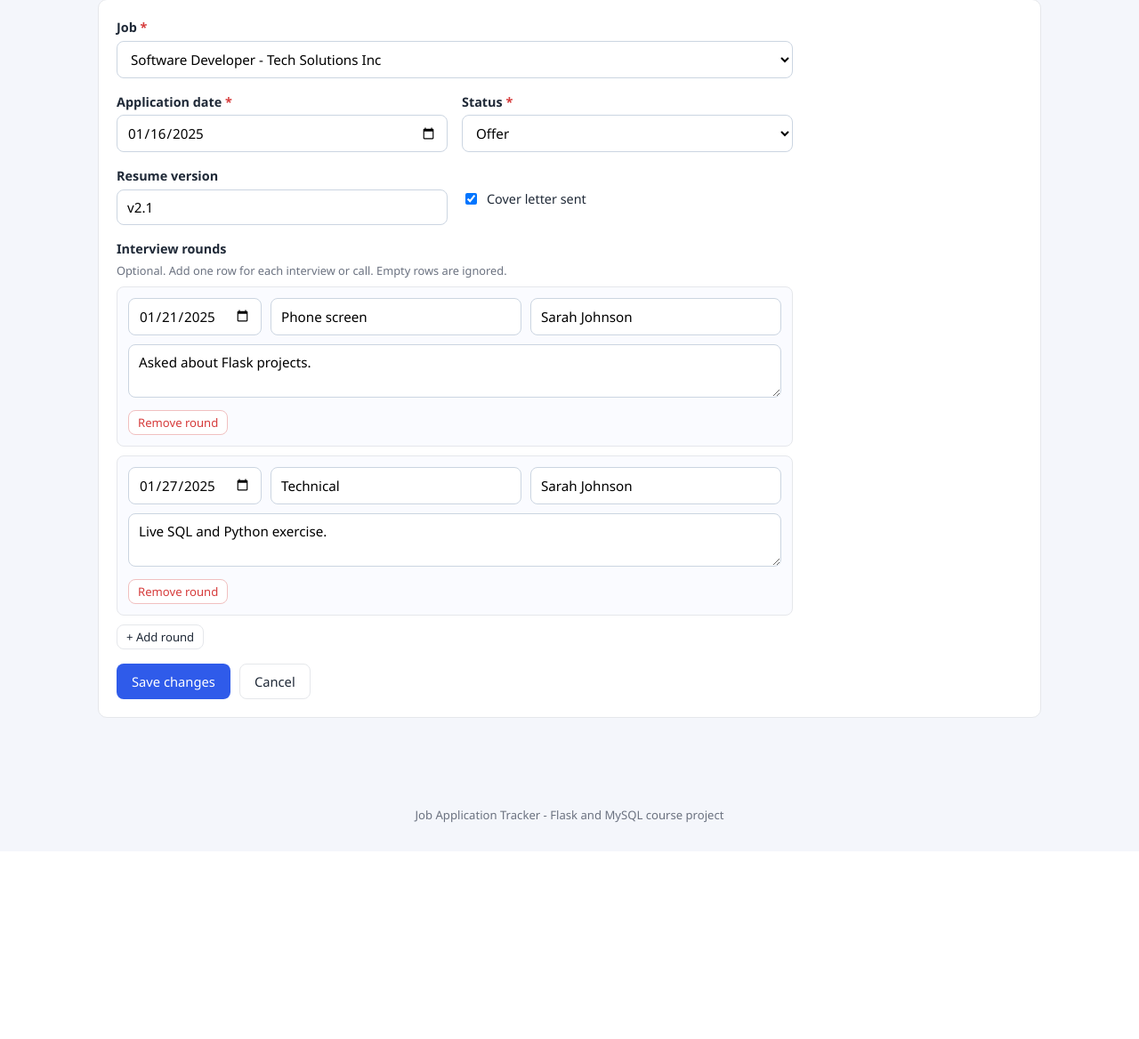
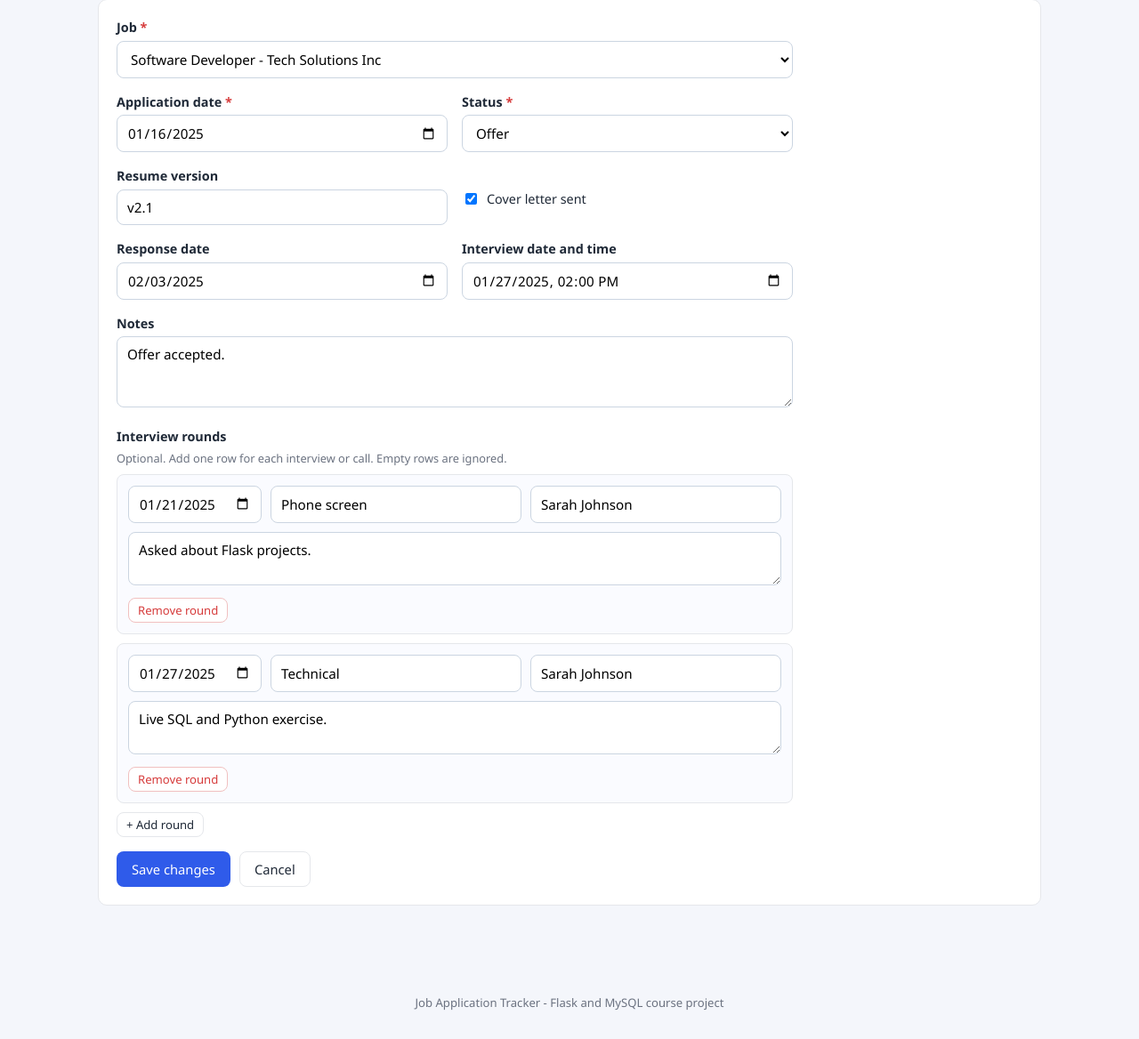
Before and after one commit to makakomateus/job-application-tracker, a Flask app: page /applications/1/edit in a window 1280 px wide. Shown: the part 145-1313 px from the top of the page at 89% size. Before the commit the page ends 1070 px from the top, so only its background shows below. Run offline with Flask 3, Linux system fonts and the light colour scheme; data comes from the database, SQL or seed files in the repository.

Commit message:
Add new job and application fields to forms

```diff
--- a/app.py
+++ b/app.py
@@ -56,6 +56,20 @@ def get_date(form, name, label, errors, required=False):
     except ValueError:
         errors.append(f"{label} must be a valid date (YYYY-MM-DD).")
         return None
+
+
+def get_datetime(form, name, label, errors):
+    """Parse an optional datetime-local field (YYYY-MM-DDTHH:MM) and return a datetime or None."""
+    raw = (form.get(name) or "").strip()
+    if not raw:
+        return None
+    for fmt in ("%Y-%m-%dT%H:%M", "%Y-%m-%dT%H:%M:%S", "%Y-%m-%d %H:%M:%S", "%Y-%m-%d %H:%M"):
+        try:
+            return datetime.strptime(raw, fmt)
+        except ValueError:
+            continue
+    errors.append(f"{label} must be a valid date and time.")
+    return None
 
 
 def get_int(form, name, label, errors, minimum=0):
@@ -217,11 +231,13 @@ def parse_job_form(form):
     data = {
         "company_id": get_company_id(form, errors),
         "job_title": get_text(form, "job_title", "Job title", 100, errors, required=True),
+        "job_description": get_text(form, "job_description", "Job description", 5000, errors),
         "job_type": get_choice(form, "job_type", "Job type", JOB_TYPES, errors),
         "salary_min": get_int(form, "salary_min", "Minimum salary", errors),
         "salary_max": get_int(form, "salary_max", "Maximum salary", errors),
         "job_url": get_url(form, "job_url", "Job URL", 300, errors),
         "date_posted": get_date(form, "date_posted", "Date posted", errors),
+        "is_active": form.get("is_active") == "on",
         "requirements": split_skills(form.get("requirements")),
     }
     low, high = data["salary_min"], data["salary_max"]
@@ -260,7 +276,7 @@ def job_new():
         db.create_job(data)
         flash(f"Job '{data['job_title']}' was added.", "success")
         return redirect(url_for("jobs"))
-    preset = {"company_id": request.args.get("company_id", type=int)}
+    preset = {"company_id": request.args.get("company_id", type=int), "is_active": True}
     return render_template("job_form.html", **job_form_context(preset, "new"))
 
 
@@ -351,7 +367,10 @@ def parse_application_form(form):
         "status": get_choice(form, "status", "Status", STATUSES, errors, required=True),
         "resume_version": get_text(form, "resume_version", "Resume version", 50, errors),
         "cover_letter_sent": form.get("cover_letter_sent") == "on",
+        "response_date": get_date(form, "response_date", "Response date", errors),
+        "interview_date": get_datetime(form, "interview_date", "Interview date", errors),
         "interview_data": {"rounds": rounds} if rounds else None,
+        "notes": get_text(form, "notes", "Notes", 5000, errors),
     }
     return data, errors
 
@@ -406,6 +425,9 @@ def application_edit(application_id):
         flash("Application was updated.", "success")
         return redirect(url_for("applications"))
     rounds = (application["interview_data"] or {}).get("rounds", [])
+    if application["interview_date"]:
+        # datetime-local inputs want YYYY-MM-DDTHH:MM
+        application["interview_date"] = application["interview_date"].strftime("%Y-%m-%dT%H:%M")
     return render_template("application_form.html", **application_form_context(
         application, rounds, "edit", application_id))
 
--- a/database.py
+++ b/database.py
@@ -182,24 +182,25 @@ def job_choices():
 
 def create_job(data):
     new_id, _ = execute(
-        """INSERT INTO jobs (company_id, job_title, job_type, salary_min, salary_max,
-                             job_url, date_posted, requirements)
-           VALUES (%s, %s, %s, %s, %s, %s, %s, %s)""",
-        (data["company_id"], data["job_title"], data["job_type"], data["salary_min"],
-         data["salary_max"], data["job_url"], data["date_posted"],
-         encode_json(data["requirements"])),
+        """INSERT INTO jobs (company_id, job_title, job_description, job_type, salary_min,
+                             salary_max, job_url, date_posted, is_active, requirements)
+           VALUES (%s, %s, %s, %s, %s, %s, %s, %s, %s, %s)""",
+        (data["company_id"], data["job_title"], data["job_description"], data["job_type"],
+         data["salary_min"], data["salary_max"], data["job_url"], data["date_posted"],
+         data["is_active"], encode_json(data["requirements"])),
     )
     return new_id
 
 
 def update_job(job_id, data):
     execute(
-        """UPDATE jobs SET company_id = %s, job_title = %s, job_type = %s, salary_min = %s,
-                  salary_max = %s, job_url = %s, date_posted = %s, requirements = %s
+        """UPDATE jobs SET company_id = %s, job_title = %s, job_description = %s, job_type = %s,
+                  salary_min = %s, salary_max = %s, job_url = %s, date_posted = %s,
+                  is_active = %s, requirements = %s
            WHERE job_id = %s""",
-        (data["company_id"], data["job_title"], data["job_type"], data["salary_min"],
-         data["salary_max"], data["job_url"], data["date_posted"],
-         encode_json(data["requirements"]), job_id),
+        (data["company_id"], data["job_title"], data["job_description"], data["job_type"],
+         data["salary_min"], data["salary_max"], data["job_url"], data["date_posted"],
+         data["is_active"], encode_json(data["requirements"]), job_id),
     )
 
 
@@ -242,10 +243,12 @@ def get_application(application_id):
 def create_application(data):
     new_id, _ = execute(
         """INSERT INTO applications (job_id, application_date, status, resume_version,
-                                     cover_letter_sent, interview_data)
-           VALUES (%s, %s, %s, %s, %s, %s)""",
+                                     cover_letter_sent, response_date, interview_date,
+                                     interview_data, notes)
+           VALUES (%s, %s, %s, %s, %s, %s, %s, %s, %s)""",
         (data["job_id"], data["application_date"], data["status"], data["resume_version"],
-         data["cover_letter_sent"], encode_json(data["interview_data"])),
+         data["cover_letter_sent"], data["response_date"], data["interview_date"],
+         encode_json(data["interview_data"]), data["notes"]),
     )
     return new_id
 
@@ -253,10 +256,12 @@ def create_application(data):
 def update_application(application_id, data):
     execute(
         """UPDATE applications SET job_id = %s, application_date = %s, status = %s,
-                  resume_version = %s, cover_letter_sent = %s, interview_data = %s
+                  resume_version = %s, cover_letter_sent = %s, response_date = %s,
+                  interview_date = %s, interview_data = %s, notes = %s
            WHERE application_id = %s""",
         (data["job_id"], data["application_date"], data["status"], data["resume_version"],
-         data["cover_letter_sent"], encode_json(data["interview_data"]), application_id),
+         data["cover_letter_sent"], data["response_date"], data["interview_date"],
+         encode_json(data["interview_data"]), data["notes"], application_id),
     )
 
 
--- a/static/style.css
+++ b/static/style.css
@@ -166,7 +166,7 @@ form.stacked { max-width: 760px; }
 .field .hint { color: var(--muted); font-size: 0.8rem; margin-top: 3px; }
 .req { color: var(--danger); }
 input[type=text], input[type=email], input[type=url], input[type=number],
-input[type=date], select, textarea {
+input[type=date], input[type=datetime-local], select, textarea {
     width: 100%;
     padding: 9px 11px;
     border: 1px solid #cbd5e1;
--- a/templates/application_detail.html
+++ b/templates/application_detail.html
@@ -22,6 +22,10 @@
         <dt>Status</dt><dd>{{ status_badge(application.status) }}</dd>
         <dt>Resume version</dt><dd>{{ application.resume_version or '-' }}</dd>
         <dt>Cover letter</dt><dd>{{ 'Sent' if application.cover_letter_sent else 'Not sent' }}</dd>
+        <dt>Response date</dt><dd>{{ application.response_date or '-' }}</dd>
+        <dt>Interview date</dt><dd>{{ application.interview_date.strftime('%Y-%m-%d %H:%M') if application.interview_date else '-' }}</dd>
+        <dt>Notes</dt><dd>{{ application.notes or '-' }}</dd>
+        <dt>Added</dt><dd>{{ application.created_at.strftime('%Y-%m-%d') if application.created_at else '-' }}</dd>
     </dl>
 </div>
 
--- a/templates/application_form.html
+++ b/templates/application_form.html
@@ -48,6 +48,21 @@
                 <label for="cover_letter_sent">Cover letter sent</label>
             </div>
         </div>
+    </div>
+
+    <div class="form-row">
+        <div class="field">
+            <label for="response_date">Response date</label>
+            <input type="date" id="response_date" name="response_date" value="{{ application.get('response_date') or '' }}">
+        </div>
+        <div class="field">
+            <label for="interview_date">Interview date and time</label>
+            <input type="datetime-local" id="interview_date" name="interview_date" value="{{ application.get('interview_date') or '' }}">
+        </div>
+    </div>
+    <div class="field">
+        <label for="notes">Notes</label>
+        <textarea id="notes" name="notes" rows="3" maxlength="5000">{{ application.get('notes') or '' }}</textarea>
     </div>
 
     <div class="field">
--- a/templates/job_detail.html
+++ b/templates/job_detail.html
@@ -16,11 +16,14 @@
 <div class="card">
     <dl class="details">
         <dt>Company</dt><dd><a href="{{ url_for('company_detail', company_id=job.company_id) }}">{{ job.company_name }}</a></dd>
+        <dt>Status</dt><dd>{% if job.is_active %}<span class="badge badge-offer">Active</span>{% else %}<span class="badge badge-withdrawn">Inactive</span>{% endif %}</dd>
         <dt>Job type</dt><dd>{{ job.job_type or '-' }}</dd>
         <dt>Salary range</dt><dd>{{ money(job.salary_min) }} - {{ money(job.salary_max) }}</dd>
         <dt>Date posted</dt><dd>{{ job.date_posted or '-' }}</dd>
         <dt>Posting</dt><dd>{% if job.job_url %}<a href="{{ job.job_url }}" target="_blank" rel="noopener">{{ job.job_url }}</a>{% else %}-{% endif %}</dd>
         <dt>Requirements</dt><dd>{{ skill_tags(job.requirements) }}</dd>
+        <dt>Description</dt><dd>{{ job.job_description or '-' }}</dd>
+        <dt>Added</dt><dd>{{ job.created_at.strftime('%Y-%m-%d') if job.created_at else '-' }}</dd>
     </dl>
 </div>
 {% endblock %}
--- a/templates/jobs.html
+++ b/templates/jobs.html
@@ -20,7 +20,7 @@
         <tbody>
         {% for j in jobs %}
             <tr>
-                <td><a href="{{ url_for('job_detail', job_id=j.job_id) }}"><strong>{{ j.job_title }}</strong></a><br>
+                <td><a href="{{ url_for('job_detail', job_id=j.job_id) }}"><strong>{{ j.job_title }}</strong></a>{% if not j.is_active %} <span class="badge badge-withdrawn">Inactive</span>{% endif %}<br>
                     <span class="muted small">{{ j.company_name }}</span></td>
                 <td>{% if j.job_type %}<span class="badge badge-type">{{ j.job_type }}</span>{% else %}-{% endif %}</td>
                 <td class="small">{{ money(j.salary_min) }} - {{ money(j.salary_max) }}</td>
```
Also changed, not shown: templates/job_form.html (+10 -0 lines).
